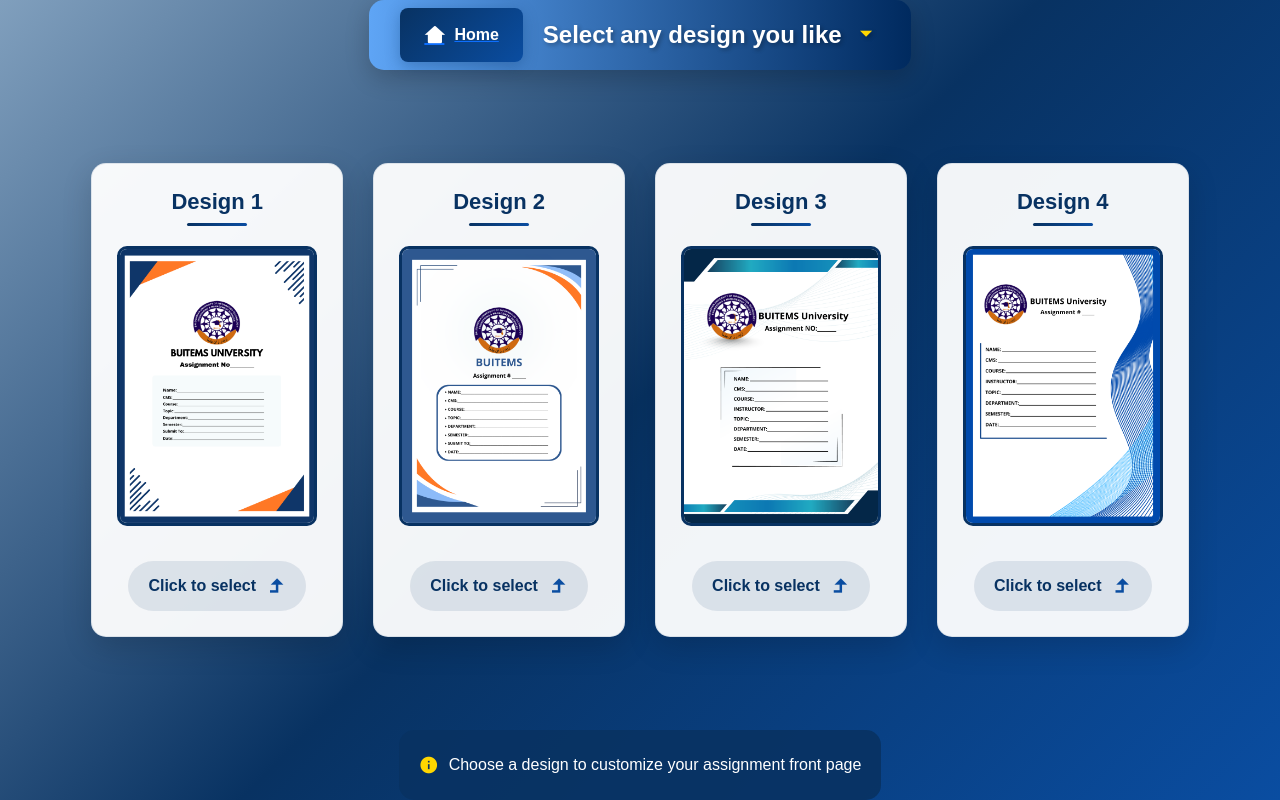
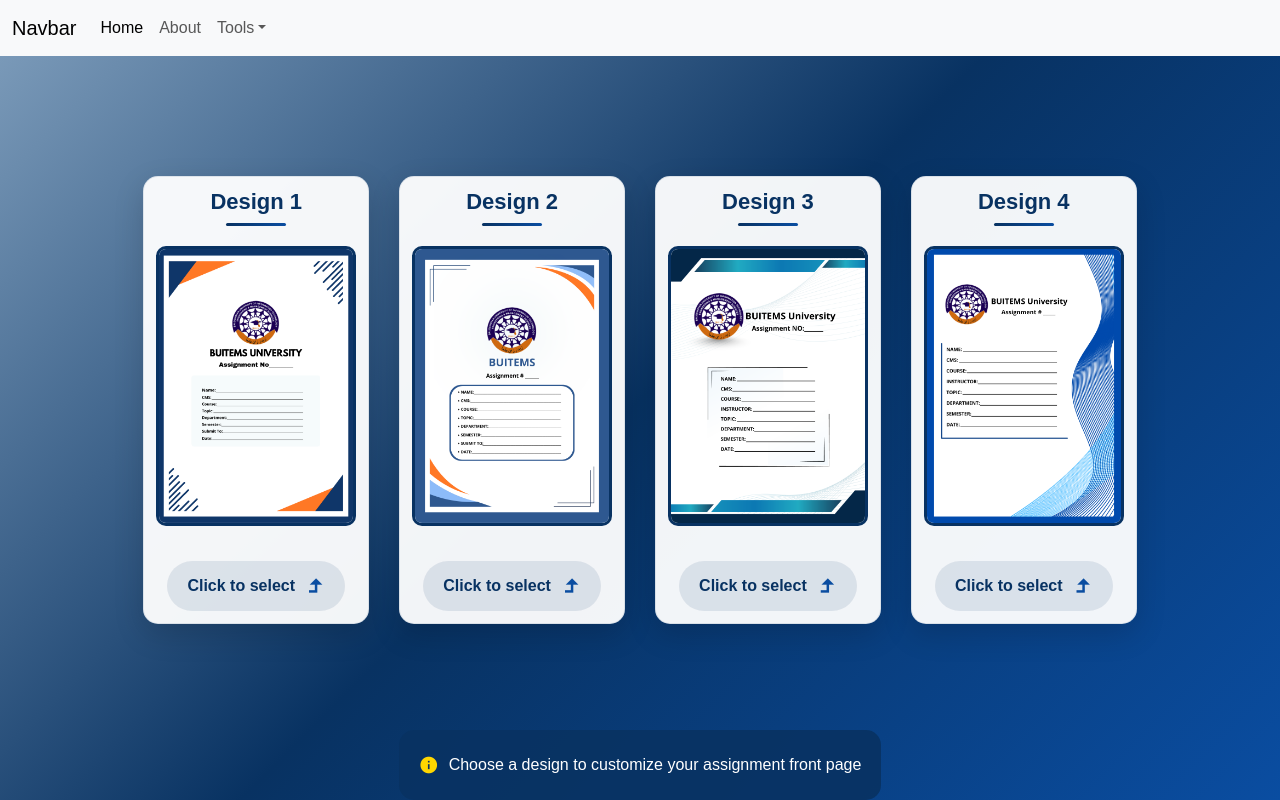
Before and after one commit to M-Saad-saif/BuitemsWeb-auth, a React (Create React App) app: page /FrontPages in a window 1280 px wide. Built offline with nearby package versions, Linux system fonts and the light colour scheme.

Commit message:
making UI better

```diff
--- a/public/index.html
+++ b/public/index.html
@@ -3,7 +3,7 @@
 
 <head>
   <meta charset="utf-8" />
-  <link rel="icon" href="%PUBLIC_URL%/favicon.ico" />
+  <link rel="icon" href="%PUBLIC_URL%/BUITEMS tab logo.ico" />
   <meta name="viewport" content="width=device-width, initial-scale=1" />
   <meta name="description" content="Web site created using create-react-app" />
   <link rel="apple-touch-icon" href="%PUBLIC_URL%/logo192.png" />
--- a/src/App.css
+++ b/src/App.css
@@ -17,7 +17,8 @@ body {
 .agg-container::before,
 .gpa-container::before,
 .Cgpa-container::before,
-#timetable-body::before {
+#timetable-body::before,
+.home-container::before {
   content: "";
   position: fixed;
   top: 0;
@@ -31,25 +32,25 @@ body {
   opacity: 0.9;
 }
 
+.container::after,
+.agg-container::after,
+.gpa-container::after,
+.Cgpa-container::after,
+#timetable-body::after,
+.home-container::after {
+  content: "";
+  position: fixed;
+  top: 0;
+  left: 0;
+  width: 100%;
+  height: 100%;
+  background: linear-gradient(135deg, rgb(8 50 98 / 69%) 0%, rgb(10 77 161 / 54%) 100%);
+  z-index: -1;
+}
+
 /* ===========================================
 HOme section
    =========================================== */
-
-
-
-
-
-
-
-
-
-
-
-
-
-
-
-
 
 /* Home Container */
 .home-container {
@@ -85,7 +86,7 @@ HOme section
   left: 0;
   width: 100%;
   height: 100%;
-  background: linear-gradient(135deg, rgba(8, 50, 98, 0.85) 0%, rgba(10, 77, 161, 0.8) 100%);
+  background: linear-gradient(135deg, rgb(8 50 98 / 69%) 0%, rgb(10 77 161 / 54%) 100%);
   z-index: -1;
 }
 
@@ -105,6 +106,7 @@ HOme section
   text-shadow: 2px 2px 8px rgba(0, 0, 0, 0.5);
   letter-spacing: 1px;
   color: #ffd700;
+  margin-top: 6rem;
 }
 
 .home-subtitle {
@@ -166,10 +168,6 @@ HOme section
   margin-bottom: 20px;
   display: inline-block;
   transition: transform 0.3s ease;
-}
-
-.feature-card:hover .card-icon {
-  transform: scale(1.2) rotate(5deg);
 }
 
 /* Icon Colors */
@@ -514,33 +512,57 @@ HOme section
   border-radius: 12px;
   box-shadow: 9px 13px 20px;
   position: relative;
+  margin: 8% auto;
+  margin-bottom: 7%;
 }
 
 /* Container Sizes */
 .agg-container {
-  margin: 2% auto;
+  /* margin: 2% auto; */
   width: 30%;
   min-width: 400px;
   height: 109vh;
 }
 
 .gpa-container {
-  margin: 4% auto;
+  /* margin: 4% auto; */
   width: 30%;
   min-width: 400px;
   padding: 20px;
 }
 
 .Cgpa-container {
-  position: absolute;
-  margin: 4% 35%;
+  /* position: absolute; */
+  margin: 8% auto;
+  /* margin-bottom: 12%; */
   gap: 11px;
+  width: 36%;
 }
 
 #timetable-container {
-  margin-top: 3%;
+  /* margin-top: 3%; */
   width: 36%;
   justify-self: anchor-center;
+}
+
+@keyframes fadeInUp {
+  from {
+    opacity: 0;
+    transform: translateY(20px);
+  }
+
+  to {
+    opacity: 1;
+    transform: translateY(0);
+  }
+}
+
+.agg-container>*,
+.agg-container>*,
+.gpa-container>*,
+.Cgpa-container>*,
+#timetable-container {
+  animation: fadeInUp 0.5s ease forwards;
 }
 
 /* ===========================================
@@ -1196,6 +1218,7 @@ table {
 .design-container,
 .generate-fp-container {
   padding: 20px;
+  height: 219vh;
 }
 
 /* Front Pages Container */
@@ -1278,7 +1301,7 @@ table {
 .fp-card {
   background: rgba(255, 255, 255, 0.95);
   border-radius: 15px;
-  padding: 25px;
+  padding: 12px 12px;
   box-shadow: 0 10px 30px rgba(0, 0, 0, 0.15);
   transition: all 0.3s ease;
   border: 1px solid rgba(8, 50, 98, 0.1);
@@ -2065,3 +2088,14 @@ table {
 .zhob>* {
   animation: fadeInUp 0.5s ease forwards;
 }
+
+/* ===========================================
+   Navbar style
+   =========================================== */
+
+.navbar {
+  position: fixed;
+  z-index: 60;
+  width: 100%;
+  top: 0;
+}
--- a/src/App.js
+++ b/src/App.js
@@ -1,19 +1,42 @@
+import { useEffect } from "react";
+import {
+  BrowserRouter as Router,
+  Routes,
+  Route,
+  useLocation,
+} from "react-router-dom";
 import "./App.css";
 import Home from "./components/Home";
 import AggregateCalculator from "./components/AggregateCal";
 import GPACalculator from "./components/GPAcal";
-import { BrowserRouter as Router, Routes, Route } from "react-router-dom";
 import CGPACalculator from "./components/CGPAcal";
 import TimetableGenerator from "./components/TimeTable";
 import FrontPages from "./components/FrontPages";
 import GenerateFP from "./components/GenerateFP";
 import FacultiesDepartments from "./components/FacAndDept";
+import Navbar from "./components/Navbar";
+import About from "./components/About";
+
 function App() {
+
+  const ScrollUP = () => {
+    const { pathname } = useLocation();
+
+    useEffect(() => {
+      window.scrollTo(0, 0);
+      // eslint-disable-next-line
+    }, [pathname]);
+    return null;
+  };
+
   return (
     <>
       <Router>
+        <ScrollUP />
+        <Navbar />
         <Routes>
           <Route exact path="/" element={<Home />} />
+          <Route exact path="/about" element={<About />} />
           <Route
             exact
             path="/AggregateCalculator"
@@ -23,9 +46,12 @@ function App() {
           <Route exact path="/CGPACalculator" element={<CGPACalculator />} />
           <Route exact path="/TimeTable" element={<TimetableGenerator />} />
           <Route exact path="/FrontPages" element={<FrontPages />} />
-          <Route exact path="/FrontPages" element={<FrontPages />} />
           <Route exact path="/design/:id" element={<GenerateFP />} />
-          <Route exact path="/FacultiesDepartments" element={<FacultiesDepartments />} />
+          <Route
+            exact
+            path="/FacultiesDepartments"
+            element={<FacultiesDepartments />}
+          />
         </Routes>
       </Router>
     </>
--- /dev/null
+++ b/src/components/About.js
@@ -0,0 +1,9 @@
+import React from 'react'
+
+export default function About() {
+  return (
+    <div>
+      <h1 className='my-5'>this is about page</h1>
+    </div>
+  )
+}
--- a/src/components/FrontPages.js
+++ b/src/components/FrontPages.js
@@ -9,21 +9,6 @@ export default function FrontPages() {
   return (
     <>
       <div className="fp-body">
-        <header id="header">
-          <div className="header-content">
-            <Link to="/">
-              <button className="home-btn">
-                <i className="ri-home-2-fill"></i>
-                <span>Home</span>
-              </button>
-            </Link>
-            <h1 className="page-title">
-              Select any design you like
-              <i className="ri-arrow-drop-down-fill"></i>
-            </h1>
-          </div>
-        </header>
-
         <div className="fp-container" id="genfp-body">
           <div className="fp-grid">
             <div className="fp-card">
--- a/src/components/GenerateFP.js
+++ b/src/components/GenerateFP.js
@@ -33,7 +33,7 @@ const GenerateFP = () => {
 
   const backgroundImage = backgroundImages[designNumber];
 
-  //   ettin gpositions of text
+  //   setting positions of text
   const getTextPositions = (designNum) => {
     const positions = {
       1: {
--- a/src/components/Home.js
+++ b/src/components/Home.js
@@ -16,6 +16,12 @@ const Home = () => {
           journey.
         </p>
       </header>
+
+      {/* credential buttons */}
+
+      <button className="card-action-btn" id="createAccount">
+        Create Account <i className="ri-arrow-right-line"></i>
+      </button>
 
       {/* Main Content */}
       <main className="home-main-container">
--- /dev/null
+++ b/src/components/Navbar.js
@@ -0,0 +1,105 @@
+import React from "react";
+import { Link } from "react-router-dom";
+
+export default function Navbar() {
+  return (
+    <>
+      <nav className="navbar navbar-expand-lg bg-body-tertiary">
+        <div className="container-fluid">
+          <Link className="navbar-brand" to="/">
+            Navbar
+          </Link>
+          <button
+            className="navbar-toggler"
+            type="button"
+            data-bs-toggle="collapse"
+            data-bs-target="#navbarSupportedContent"
+            aria-controls="navbarSupportedContent"
+            aria-expanded="false"
+            aria-label="Toggle navigation"
+          >
+            <span className="navbar-toggler-icon"></span>
+          </button>
+          <div className="collapse navbar-collapse" id="navbarSupportedContent">
+            <ul className="navbar-nav me-auto mb-2 mb-lg-0 ">
+              <li className="nav-item">
+                <Link className="nav-link active" aria-current="page" to="/">
+                  Home
+                </Link>
+              </li>
+              <li className="nav-item">
+                <Link className="nav-link" to="/about">
+                  About
+                </Link>
+              </li>
+              <li className="nav-item dropdown">
+                <Link
+                  className="nav-link dropdown-toggle"
+                  to="/"
+                  role="button"
+                  data-bs-toggle="dropdown"
+                  aria-expanded="false"
+                >
+                  Tools
+                </Link>
+                <ul className="dropdown-menu">
+                  <li>
+                    <Link className="dropdown-item" to="/AggregateCalculator">
+                      <small>
+                        <i className="ri-asterisk"></i>
+                      </small>
+                      Aggregate Calculator
+                    </Link>
+                  </li>
+                  <li>
+                    <Link className="dropdown-item" to="/GPAcalculator">
+                      <small>
+                        <i className="ri-asterisk"></i>
+                      </small>
+                      GPA Calculator
+                    </Link>
+                  </li>
+                  <li>
+                    <Link className="dropdown-item" to="/CGPACalculator">
+                      <small>
+                        <i className="ri-asterisk"></i>
+                      </small>
+                      CGPA Calculator
+                    </Link>
+                  </li>
+                  <li>
+                    <Link className="dropdown-item" to="/TimeTable">
+                      <small>
+                        <i className="ri-asterisk"></i>
+                      </small>
+                      Timetable Generator
+                    </Link>
+                  </li>
+                  <li>
+                    <Link className="dropdown-item" to="/FrontPages">
+                      <small>
+                        <i className="ri-asterisk"></i>
+                      </small>
+                      Front Pages
+                    </Link>
+                  </li>
+                  <li>
+                    <hr className="dropdown-divider" />
+                  </li>
+                  <li>
+                    <Link className="dropdown-item" to="/FacultiesDepartments">
+                      <small>
+                        <i className="ri-asterisk"></i>
+                      </small>
+                      Faculties & Departments
+                    </Link>
+                  </li>
+                </ul>
+              </li>
+            </ul>
+          </div>
+        </div>
+      </nav>
+    </>
+  );
+}
```
Also changed, not shown: src/components/FacAndDept.js (+11 -18 lines), 2 other files (tests, documents, lock files or other folders).
